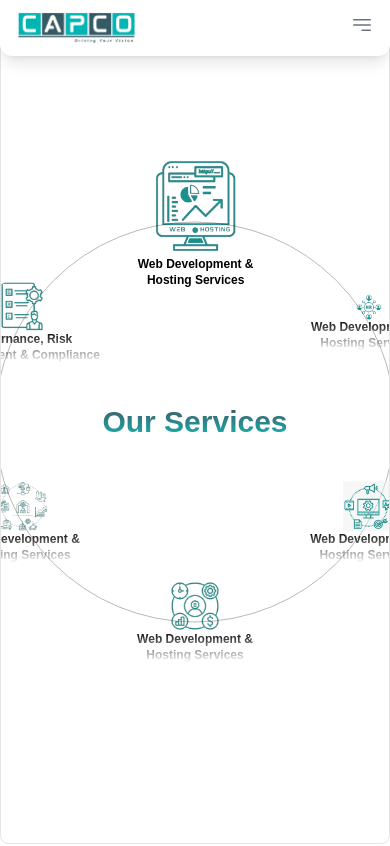
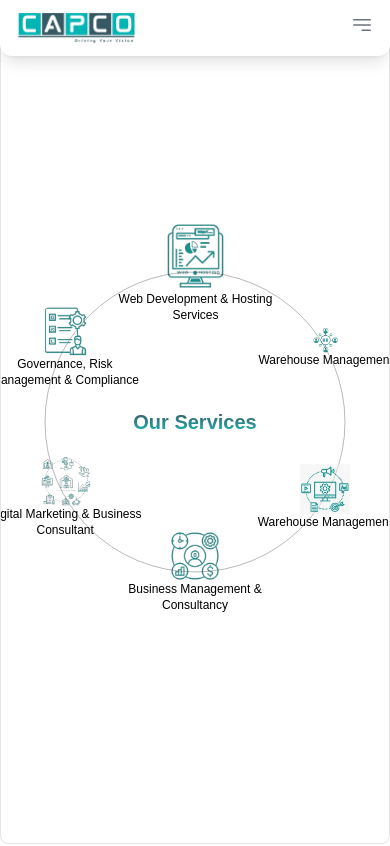
Before and after one commit to AbdulMuneebSyed/cacpa, a Next.js app: page / in a window 390 px wide. Shown: the top 846 px of the page. Built offline with nearby package versions, Linux system fonts and the light colour scheme.

Commit message:
fix-responsiveness

```diff
--- a/app/new/page.tsx
+++ b/app/new/page.tsx
@@ -7,7 +7,7 @@ import ad from "@/public/ad.jpeg"
 import manage from "@/public/manage.png"
 import mar from "@/public/mar.png";
 import biz from "@/public/biz.png"
-function OrbitingCirclesDemo() {
+export function OrbitingCirclesDemo() {
   return (
     <div className="relative flex md:pb-10 h-screen w-full flex-col items-center justify-center  overflow-hidden rounded-lg border bg-white md:shadow-xl">
       <span className="whitespace-pre-wrap bg-gradient-to-b from-[#3f5964] to-[#19b2b0] bg-clip-text text-center text-3xl font-semibold leading-none text-transparent dark:from-white dark:to-black">
@@ -118,6 +118,116 @@ function OrbitingCirclesDemo() {
   );
 }
 
+export function OrbitingCirclesMobile() {
+  return (
+    <div className="relative flex md:pb-10 h-screen w-full flex-col items-center justify-center  overflow-hidden rounded-lg border bg-white md:shadow-xl">
+      <span className="whitespace-pre-wrap bg-gradient-to-b from-[#3f5964] to-[#19b2b0] bg-clip-text text-center text-xl font-semibold leading-none text-transparent dark:from-white dark:to-black">
+        Our Services
+      </span>
+
+      {/* Inner Circles */}
+      <OrbitingCircles
+        className="size-[100px] flex flex-col border-none bg-transparent "
+        duration={20}
+        delay={3.33}
+        radius={150}
+      >
+        <Image
+          src={web} // Path to the image
+          alt="Description of image"
+          width={70} // Set the width of the image
+          height={70} // Set the height of the image
+        />{" "}
+        <span className="  text-black w-40 from-black text-xs font-medium text-center  dark:from-white dark:to-black">
+          Web Development & Hosting Services
+        </span>
+      </OrbitingCircles>
+      <OrbitingCircles
+        className="size-[25px] border-none bg-transparent  flex flex-col"
+        duration={20}
+        delay={6.66}
+        radius={150}
+      >
+        <Image
+          src={hr} // Path to the image
+          alt="Description of image"
+          width={70} // Set the width of the image
+          height={70} // Set the height of the image
+        />{" "}
+        <span className="  text-black w-40 from-black text-xs font-medium text-center  dark:from-white dark:to-black">
+          Warehouse Management
+        </span>
+      </OrbitingCircles>
+
+      {/* Outer Circles (reverse) */}
+      <OrbitingCircles
+        className="size-[50px] border-none bg-transparent  flex flex-col"
+        radius={150}
+        duration={20}
+        delay={9.99}
+        // reverse
+      >
+        <Image
+          src={ad} // Path to the image
+          alt="Description of image"
+          width={70} // Set the width of the image
+          height={70} // Set the height of the image
+        />{" "}
+        <span className="  text-black w-40 from-black text-xs font-medium text-center  dark:from-white dark:to-black">
+          Warehouse Management
+        </span>
+      </OrbitingCircles>
+      <OrbitingCircles
+        className="size-[50px] border-none bg-transparent  flex flex-col"
+        radius={150}
+        duration={20}
+        delay={13.32}
+      >
+        <Image
+          src={biz} // Path to the image
+          alt="Description of image"
+          width={70} // Set the width of the image
+          height={70} // Set the height of the image
+        />{" "}
+        <span className="  text-black w-40 from-black text-xs font-medium text-center  dark:from-white dark:to-black">
+          Business Management & Consultancy
+        </span>
+      </OrbitingCircles>
+      <OrbitingCircles
+        className="size-[50px] border-none bg-transparent  flex flex-col"
+        radius={150}
+        duration={20}
+        delay={16.65}
+      >
+        <Image
+          src={mar} // Path to the image
+          alt="Description of image"
+          width={70} // Set the width of the image
+          height={70} // Set the height of the image
+        />{" "}
+        <span className="  text-black w-40 from-black text-xs font-medium text-center  dark:from-white dark:to-black">
+          Digital Marketing & Business Consultant
+        </span>
+      </OrbitingCircles>
+      <OrbitingCircles
+        className="size-[50px] border-none bg-transparent  flex flex-col"
+        radius={150}
+        duration={20}
+        delay={19.98}
+      >
+        <Image
+          src={manage} // Path to the image
+          alt="Description of image"
+          width={70} // Set the width of the image
+          height={70} // Set the height of the image
+        />{" "}
+        <span className="  text-black w-40 from-black text-xs font-medium text-center  dark:from-white dark:to-black">
+          Governance, Risk Management & Compliance
+        </span>
+      </OrbitingCircles>
+    </div>
+  );
+}
 // const Icons = {
 //   gitHub: () => (
 //     <svg width="100" height="100" viewBox="0 0 438.549 438.549">
@@ -245,4 +355,3 @@ function OrbitingCirclesDemo() {
 //     </svg>
 //   ),
 // };
-export default OrbitingCirclesDemo;
--- a/app/page.tsx
+++ b/app/page.tsx
@@ -1,4 +1,4 @@
-import  OrbitingCirclesDemo from "@/app/new/page";
+import  {OrbitingCirclesMobile , OrbitingCirclesDemo} from "@/app/new/page";
 import About from "@/components/about";
 import Footer from "@/components/Footer";
 import Hero from "@/components/hero";
@@ -16,8 +16,11 @@ export default function Home() {
         <Navbar2 />
       </div>
       {/* <Hero/> */}
-      <OrbitingCirclesDemo />
-      <LandingPageBanner/>
+      <div className="hidden md:block">OrbitingCirclesDemo</div>
+      <div className="md:hidden">
+        <OrbitingCirclesMobile />
+      </div>
+      <LandingPageBanner />
       <About />
       <LandServices />
       <Footer />
```
